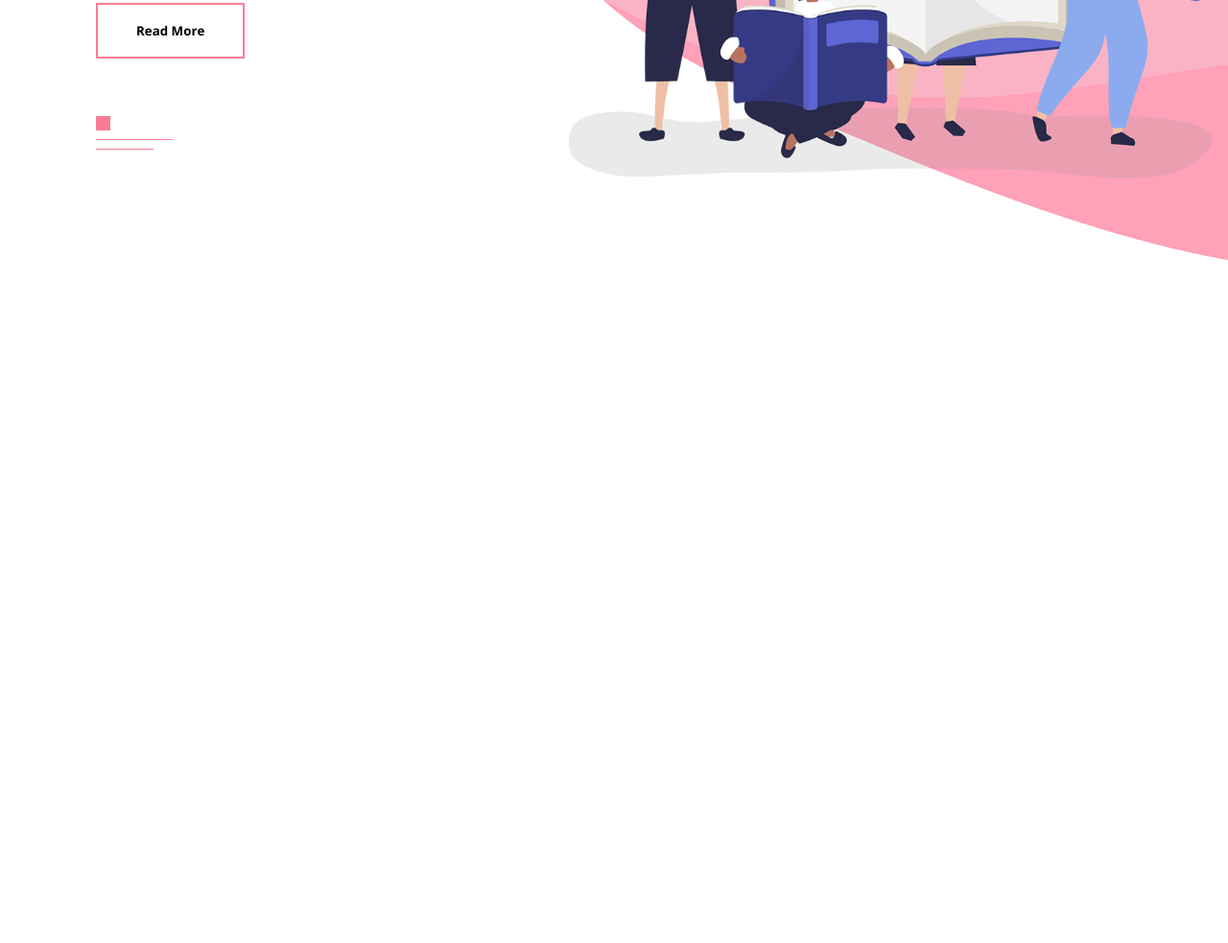
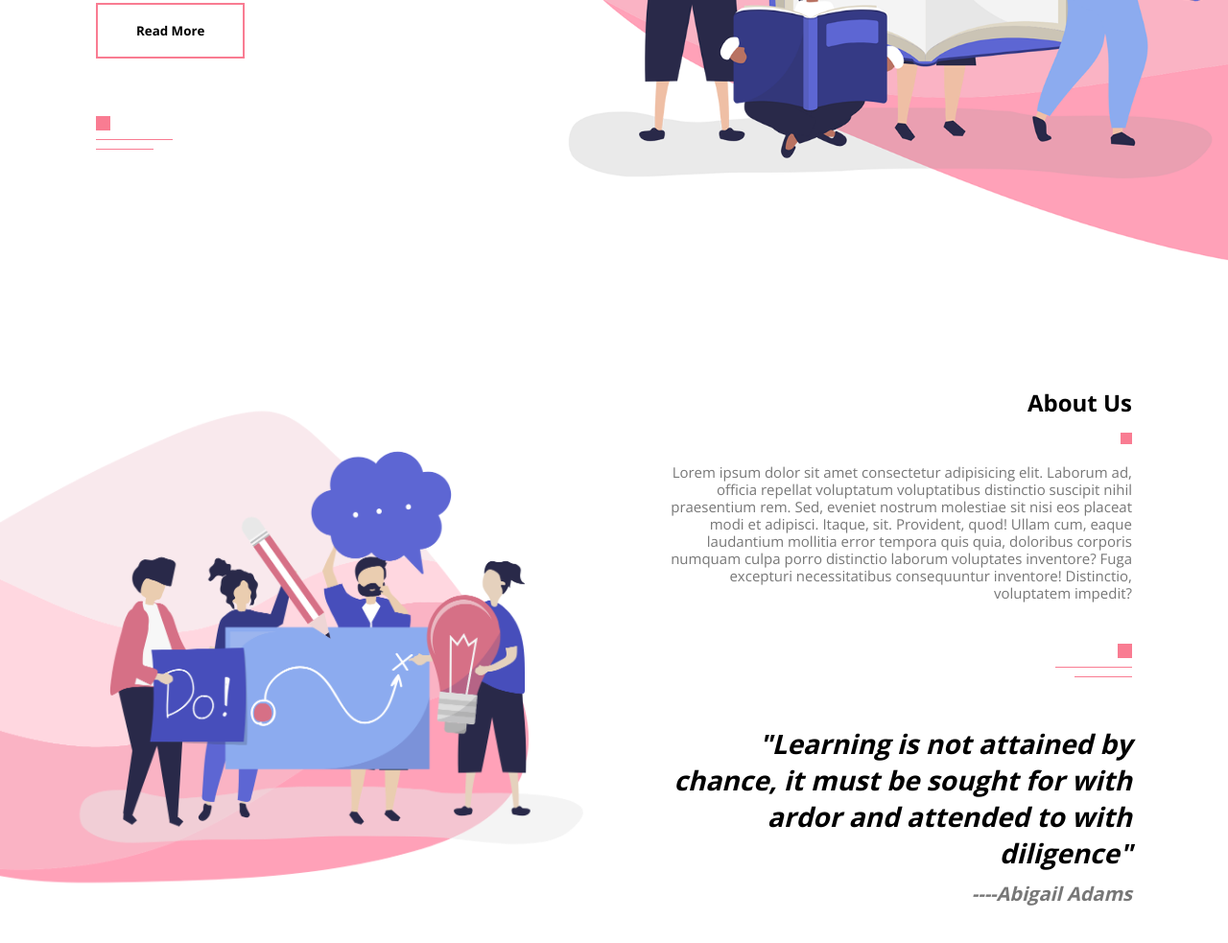
Before and after one commit to YaminiMurugan/Build_Website, a plain HTML site: page index.html in a window 1280 px wide. Shown: the part 497-1480 px from the top of the page at 96% size. Before the commit the page ends 800 px from the top, so only its background shows below. Drawn offline with nearby package versions, Linux system fonts and the light colour scheme.

Commit message:
About section
Completed about section

```diff
--- a/index.html
+++ b/index.html
@@ -25,7 +25,7 @@
                     tempora obcaecati impedit, at accusamus facilis molestias illum officia ratione, officiis porro
                     velit? Adipisci, iure voluptatum.
                 </p>
-                <button class="common-btn" >Read More</button>
+                <button class="common-btn">Read More</button>
                 <div class="line">
                     <span class="line-1"></span><br>
                     <span class="line-2"></span><br>
@@ -48,17 +48,44 @@
     </nav>
     <!-- Adding menu icon-->
     <img id="menuBtn" src="Images/menu.png" alt="menu icon">
+    <!-- About section-->
+    <section id="about">
+        <div class="about-left-col">
+            <img src="Images/about.png" alt="about-image">
+        </div>
+        <div class="about-right-col">
+            <div class="about-text">
+                <h1>About Us</h1>
+                <span class="square"></span>
+                <p>
+                    Lorem ipsum dolor sit amet consectetur adipisicing elit. Laborum ad, officia repellat voluptatum
+                    voluptatibus distinctio suscipit nihil praesentium rem. Sed, eveniet nostrum molestiae sit nisi eos
+                    placeat modi et adipisci.
+                    Itaque, sit. Provident, quod! Ullam cum, eaque laudantium mollitia error tempora quis quia,
+                    doloribus corporis numquam culpa porro distinctio laborum voluptates inventore? Fuga excepturi
+                    necessitatibus consequuntur inventore! Distinctio, voluptatem impedit?
+                </p><br><br>
+                <div class="line">
+                    <span class="line-1"></span><br>
+                    <span class="line-2"></span><br>
+                    <span class="line-3"></span>
+                </div>
+                <h2>"Learning is not attained by chance, it must be sought for with ardor and attended to with diligence"</h2>
+                <h3>----Abigail Adams</h3>
+            </div>
 
+        </div>
+    </section>
+    <!-- End of About-->
     <script>
         var menuBtn = document.getElementById("menuBtn");
         var sideNav = document.getElementById("sideNav");
-        sideNav.style.right="-250px";
-        menuBtn.onclick = function(){
-            if(sideNav.style.right == "-250px"){
-                sideNav.style.right="0";
-            }
-            else{
-                sideNav.style.right="-250px";
+        sideNav.style.right = "-250px";
+        menuBtn.onclick = function () {
+            if (sideNav.style.right == "-250px") {
+                sideNav.style.right = "0";
+            } else {
+                sideNav.style.right = "-250px";
             }
         }
     </script>
--- a/style.css
+++ b/style.css
@@ -110,3 +110,49 @@ nav ul li a {
     z-index: 2;
     cursor: pointer;
 }
+
+/*----About---*/
+#about {
+    padding: 100px 0;
+    display: flex;
+    align-items: center;
+    flex-wrap: wrap;
+}
+
+.about-left-col {
+    flex-basis: 50%;
+}
+
+.about-left-col img {
+    width: 100%;
+}
+
+
+.about-right-col {
+    flex-basis: 50%;
+    text-align: right;
+}
+
+.about-right-col img {
+    width: 100%;
+}
+
+.about-text {
+    width: 500px;
+    margin-right: 100px;
+    display: inline-block;
+}
+
+.about-text h2 {
+    margin: 50px 0px 10px;
+    font-size: 28px;
+    font-style: italic;
+}
+
+.about-text h3 {
+    color: #777;
+    font-size: 20px;
+    font-style: italic;
+}
+
+/* End of About style */
```
